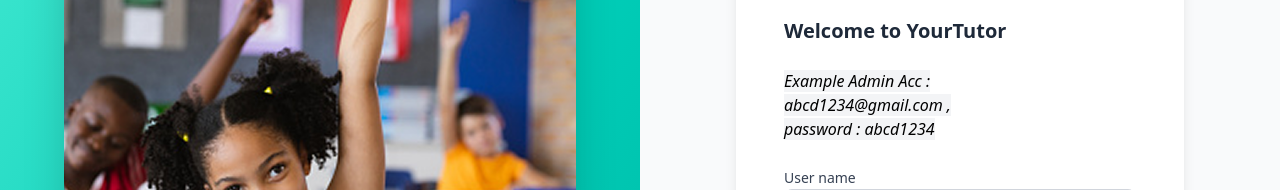
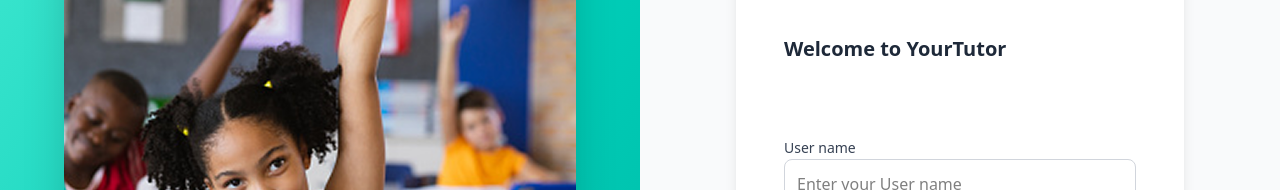
Before and after one commit to mdrezuanislamridoy/YourTutor-Frontend, a React (Vite) app: page /auth in a window 1280 px wide. Shown: the part 355-545 px from the top of the page. Built offline with nearby package versions, Linux system fonts and the light colour scheme; no server answers.

Commit message:
Remove example admin account details from Login
Removed example admin account information from the login page.

```diff
--- a/src/pages/auth/Login.tsx
+++ b/src/pages/auth/Login.tsx
@@ -40,9 +40,7 @@ export default function Login() {
       <h4 className="text-xl font-semibold text-gray-800 mb-6">
         Welcome to YourTutor
       </h4>
-      <i className="bg-gray-100">
-        Example Admin Acc :<br /> abcd1234@gmail.com ,<br /> password : abcd1234
-      </i>
+
       <br />
       <br />
 
```
